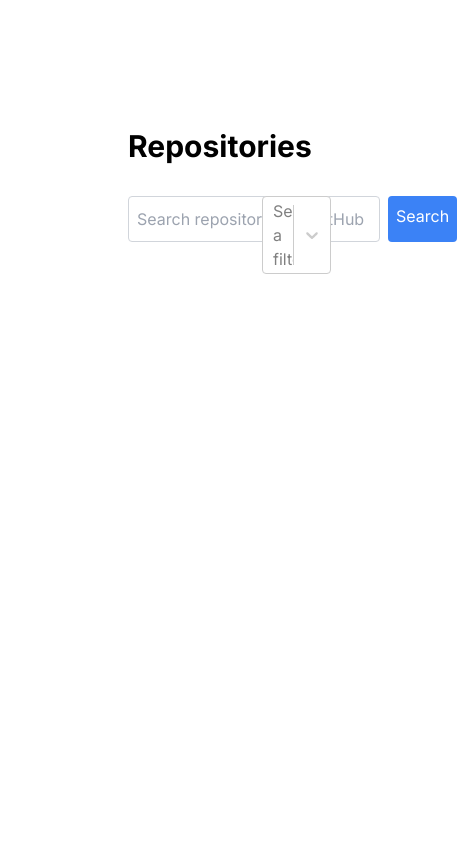
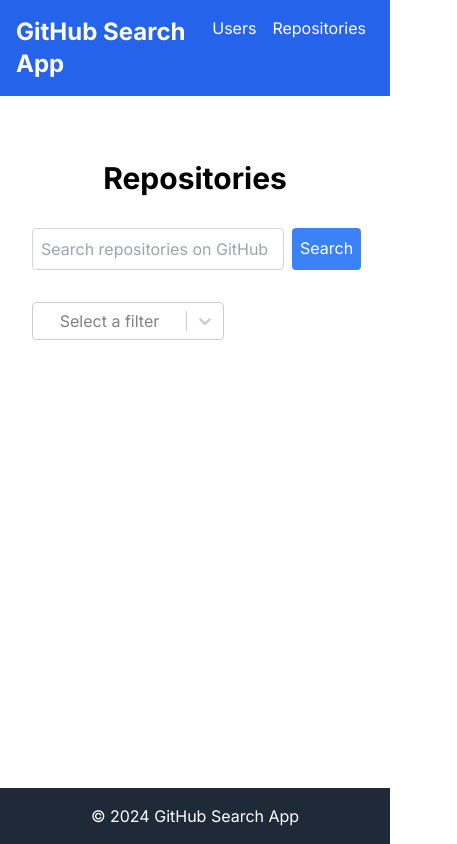
Before and after one commit to juanD1/github-explorer, a Next.js app: page /repositories in a window 390 px wide. Shown: the whole page, 457 px wide, since content can reach past the window. Built offline with nearby package versions, Linux system fonts and the light colour scheme.

Commit message:
updating layout and fix some spacings for mobile design

```diff
--- a/src/app/layout.tsx
+++ b/src/app/layout.tsx
@@ -1,6 +1,8 @@
 import type { Metadata } from "next";
 import { Inter } from "next/font/google";
 import "./globals.css";
+import Header from "@/components/Header";
+import Footer from "@/components/Footer";
 
 const inter = Inter({ subsets: ["latin"] });
 
@@ -16,7 +18,15 @@ export default function RootLayout({
 }>) {
   return (
     <html lang="en">
-      <body className={inter.className}>{children}</body>
+      <body className={inter.className}>
+        <div className="flex flex-col min-h-screen">
+          <Header />
+          <main className="flex-grow container mx-auto p-8 text-center py-16 px-8">
+            {children}
+          </main>
+          <Footer />
+        </div>
+      </body>
     </html>
   );
 }
--- a/src/app/repositories/page.tsx
+++ b/src/app/repositories/page.tsx
@@ -22,7 +22,7 @@ const RepositoriesPage: React.FC = () => {
   useEffect(() => {}, [repositories, filteredRepositories]);
 
   return (
-    <div className="p-32">
+    <main>
       <h1 className="text-3xl font-bold mb-8">Repositories</h1>
       <SearchSection
         placeholder="Search repositories on GitHub"
@@ -53,7 +53,7 @@ const RepositoriesPage: React.FC = () => {
           ))}
         </ul>
       ) : (
-        <ul className="grid grid-cols-3 gap-6">
+        <ul className="grid grid-cols-1 md:grid-cols-2 xl:grid-cols-3 gap-4 xl:gap-6">
           {items.map((repo) => (
             <li
               className="w-full p-2 border border-slate-500 rounded-md cursor-pointer transform transition duration-100 hover:scale-110"
@@ -138,7 +138,7 @@ const RepositoriesPage: React.FC = () => {
           ))}
         </ul>
       )}
-    </div>
+    </main>
   );
 };
 
--- a/src/app/users/page.tsx
+++ b/src/app/users/page.tsx
@@ -21,7 +21,7 @@ const UsersPage: React.FC = () => {
   useEffect(() => {}, [users, filteredUsers]);
 
   return (
-    <div className="p-32">
+    <main>
       <h1 className="text-3xl font-bold mb-8">Users List</h1>
       <SearchSection
         placeholder="Search user on GitHub"
@@ -35,7 +35,7 @@ const UsersPage: React.FC = () => {
         </p>
       )}
       {loading ? (
-        <ul className="grid grid-cols-4 gap-6">
+        <ul className="grid grid-cols-2 md:grid-cols-3 xl:grid-cols-4 gap-4 xl:gap-6">
           {[0, 1, 2, 3, 4, 5, 6, 7].map((i) => (
             <li
               className="animate-pulse w-full p-2 border border-slate-400 rounded-md cursor-pointer transform transition duration-100"
@@ -51,7 +51,7 @@ const UsersPage: React.FC = () => {
           ))}
         </ul>
       ) : (
-        <ul className="grid grid-cols-4 gap-6">
+        <ul className="grid grid-cols-2 md:grid-cols-3 xl:grid-cols-4 gap-4 xl:gap-6">
           {items.map((user) => (
             <li
               className="w-full p-2 border border-slate-500 rounded-md cursor-pointer transform transition duration-100 hover:scale-110"
@@ -66,14 +66,14 @@ const UsersPage: React.FC = () => {
                   width={50}
                   height={50}
                 />
-                <p className="p-0 m-0 text-base">{user?.login}</p>
+                <p className="p-0 m-0 text-sm md:text-base">{user?.login}</p>
                 {/* </a> */}
               </div>
             </li>
           ))}
         </ul>
       )}
-    </div>
+    </main>
   );
 };
 
--- a/src/components/SearchSection/index.tsx
+++ b/src/components/SearchSection/index.tsx
@@ -14,7 +14,7 @@ const SearchSection: React.FC<Props> = ({
   onSearch,
   handleFilterByOrder,
 }) => (
-  <div className="w-full flex">
+  <div className="w-full md:flex my-8 md:my-0">
     <SearchBar
       placeholder={placeholder}
       isLoading={isLoading}
```
